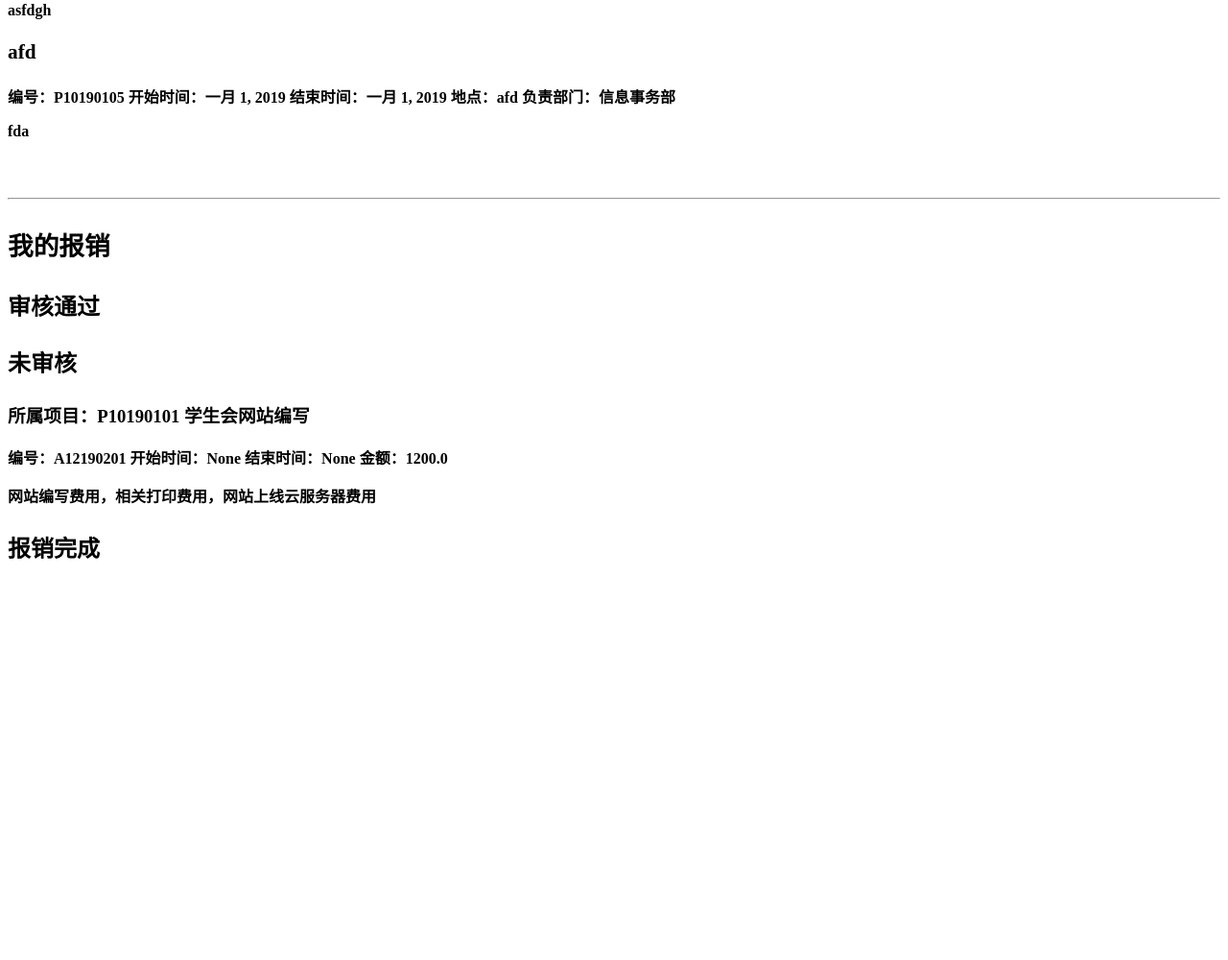
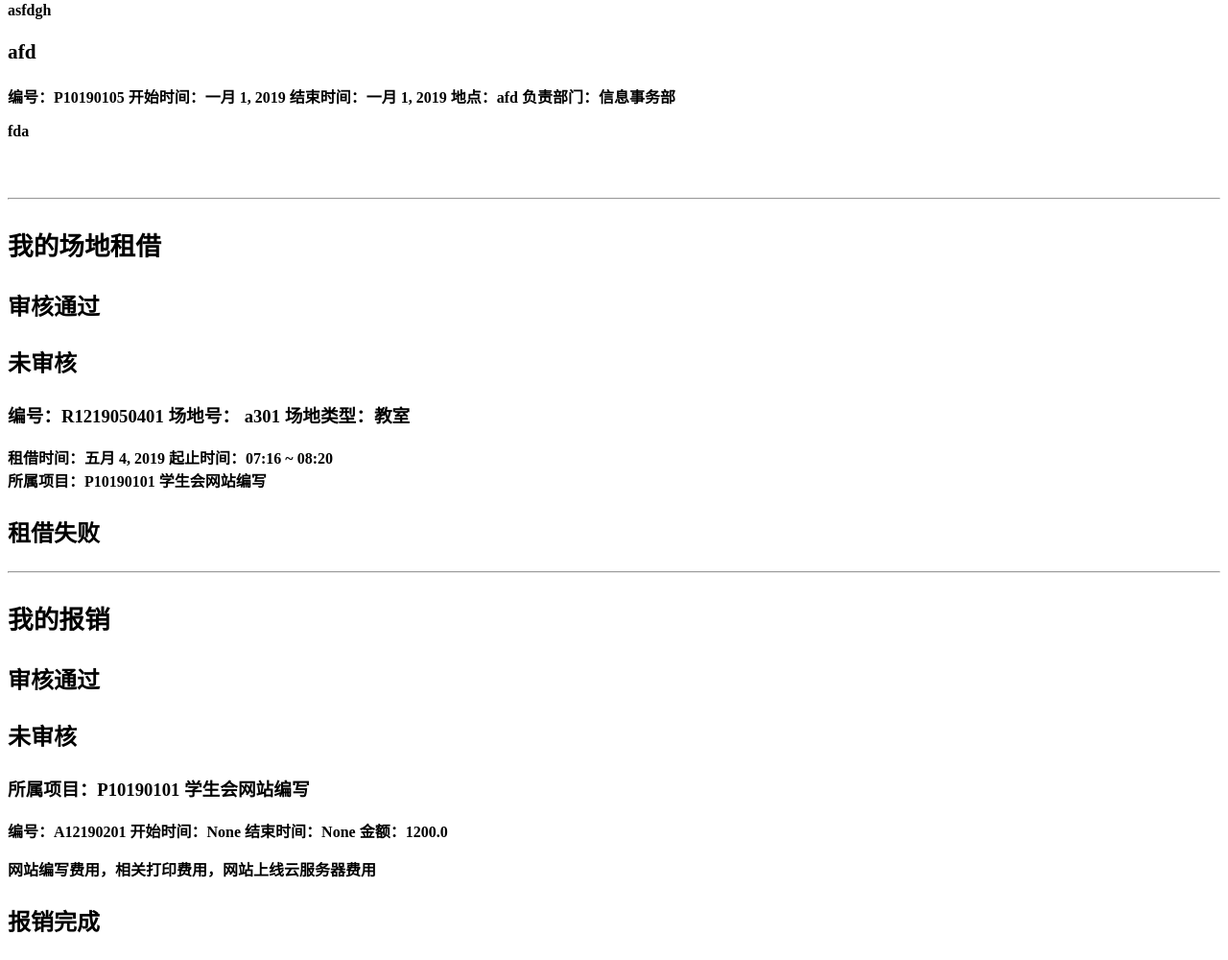
Before and after one commit to davidwangd/CommitteServer, a Django app: template myweb/templates/userhome.html in a window 1280 px wide. Shown: the part 1045-2045 px from the top of the page at 96% size. Before the commit the page ends 1628 px from the top, so only its background shows below. Run offline with Django 3.2, Linux system fonts and the light colour scheme; the template is opened without the code that fills it: values that come from a table or form of the project are taken from there, others are empty; data comes from the database, SQL or seed files in the repository; parts of the project's set-up code (start-up, migrations or seed data) failed here and were passed over.

Commit message:
7月21日修改内容尝试

```diff
--- a/myweb/mainsite/forms.py
+++ b/myweb/mainsite/forms.py
@@ -140,5 +140,5 @@ class retinform(forms.Form):
 	day = forms.DateField(label='日期', widget=extras.SelectDateWidget)
 	room = forms.CharField(label='场地号码', max_length = 10)
 	type = forms.ChoiceField(label='场地类型', choices=roomtype, initial=0)
-	stime = forms.CharField(label='开始时间(hh-mm)', max_length = 8)
-	etime = forms.CharField(label='结束时间(hh-mm)', max_length = 8)
+	stime = forms.CharField(label='开始时间(hh:mm)', max_length = 8)
+	etime = forms.CharField(label='结束时间(hh:mm)', max_length = 8)
--- a/myweb/mainsite/models.py
+++ b/myweb/mainsite/models.py
@@ -154,3 +154,9 @@ class Roomrent(models.Model):
 	stime = models.CharField(max_length=8)
 	etime = models.CharField(max_length=8)
 	status = models.IntegerField(default=0, choices=ysorno)
+
+	class Meta:
+		ordering=('day','rid',)
+
+	def __unicode__(self):
+		return self.rid
--- /dev/null
+++ b/myweb/mainsite/templatetags/roomtpnaming.py
@@ -0,0 +1,12 @@
+# -*- coding: utf-8 -*-
+from django import template
+import sys
+sys.path.append('../../')
+import mainsite
+
+register=template.Library()
+
+@register.filter
+def roomtpnaming(type):
+	roomtp = ('教室', '会议室', '报告厅')
+	return roomtp[type]
--- a/myweb/mainsite/views.py
+++ b/myweb/mainsite/views.py
@@ -2,7 +2,7 @@
 from __future__ import unicode_literals
 from django.http import HttpResponse, HttpResponseRedirect
 from django.shortcuts import render
-from .models import Student, Project, Account, Department
+from .models import Student, Project, Account, Department, Roomrent
 from django.template.loader import get_template
 from mainsite import models, forms
 from django.template import RequestContext
@@ -31,6 +31,7 @@ def userhome(request):
 	template = get_template('userhome.html')
 	projects = Project.objects.all()
 	departments = Department.objects.all()
+	roomrents = Roomrent.objects.all()
 	accounts = Account.objects.all()
 	student = models.Student.objects.get(sid=request.session['this_sid'])
 	if student.ismanager==1:
--- a/myweb/myweb/settings.py
+++ b/myweb/myweb/settings.py
@@ -44,6 +44,7 @@ INSTALLED_APPS = [
 	'mainsite',
 	'mainsite.templatetags.dnaming',
 	'mainsite.templatetags.pnaming',
+	'mainsite.templatetags.roomtpnaming',
 ]
 
 MIDDLEWARE = [
@@ -73,6 +74,8 @@ TEMPLATES = [
 			'libraries':{
 				'dnaming': 'mainsite.templatetags.dnaming',
 				'pnaming': 'mainsite.templatetags.pnaming',
+				'roomtpnaming':
+				'mainsite.templatetags.roomtpnaming',
 			}
         },
     },
--- a/myweb/templates/userhome.html
+++ b/myweb/templates/userhome.html
@@ -6,6 +6,7 @@
 </head>
 {% load pnaming %}
 {% load dnaming %}
+{% load roomtpnaming %}
 <body>
 	<div id="header" style='font-family:微软雅黑; font-size:24pt;font-weight:bold;'>同济大学经济与管理学院学生会办事网站：用户界面</div><br>
 	<p>欢迎光临，{{ student.sname }} {{ student.sid }}</p>
@@ -72,6 +73,52 @@
 			{% endif %}
 		{% endfor %}
 	</hr><br><br>
+
+	<hr>
+		<p style='font-family:微软雅黑; font-size:20pt;font-weight:bold;'>我的场地租借</p>
+		<p style='font-family:微软雅黑; font-size:18pt;font-weight:bold;'>审核通过</p>
+		{% for  rent in roomrents %}
+			{% if rent.status == 1 and rent.sid == student %}
+				<p style='font-family:微软雅黑; font-size:14pt;font-weight:bold;'>
+					编号：{{ rent.rid}} 场地号： {{ rent.room }} 场地类型：{{ rent.type|roomtpnaming }}
+
+				</p>
+				<p style='font-family:微软雅黑; font-size:12pt;font-weight:bold;'>
+					租借时间：{{ rent.day }}   起止时间：{{ rent.stime }} ~ {{ rent.etime }}<br>
+					所属项目：{{ rent.pid }} {{rent.pid|pnaming}}
+				</p>
+			{% endif %}
+		{% endfor %}
+		<p style='font-family:微软雅黑; font-size:18pt;font-weight:bold;'>未审核</p>
+		{% for  rent in roomrents %}
+			{% if rent.status == 0 and rent.sid == student%}
+				<p style='font-family:微软雅黑; font-size:14pt;font-weight:bold;'>
+					编号：{{ rent.rid}} 场地号： {{ rent.room }} 场地类型：{{ rent.type|roomtpnaming }}
+
+				</p>
+				<p style='font-family:微软雅黑; font-size:12pt;font-weight:bold;'>
+					租借时间：{{ rent.day }}   起止时间：{{ rent.stime }} ~ {{ rent.etime }}<br>
+					所属项目：{{ rent.pid }} {{rent.pid|pnaming}}
+				</p>
+			{% endif %}
+		{% endfor %}
+		<p style='font-family:微软雅黑; font-size:18pt;font-weight:bold;'>租借失败</p>
+		{% for  rent in roomrents %}
+			{% if rent.status == 2 and rent.sid == student%}
+				<p style='font-family:微软雅黑; font-size:14pt;font-weight:bold;'>
+					编号：{{ rent.rid}} 场地号： {{ rent.room }} 场地类型：{{ rent.type|roomtpnaming }}
+
+				</p>
+				<p style='font-family:微软雅黑; font-size:12pt;font-weight:bold;'>
+					租借时间：{{ rent.day }}   起止时间：{{ rent.stime }} ~ {{ rent.etime }}<br>
+					所属项目：{{ rent.pid }} {{rent.pid|pnaming}}
+				</p>
+			{% endif %}
+		{% endfor %}
+	</hr>
+
+
+
 	<hr>
 		<p style='font-family:微软雅黑; font-size:20pt;font-weight:bold;'>我的报销</p>
 		<p style='font-family:微软雅黑; font-size:18pt;font-weight:bold;'>审核通过</p>
```
Also changed, not shown: myweb/mainsite/admin.py (line endings or trailing spaces), myweb/mainsite/migrations/0020_auto_20190717_0839.py (added).
